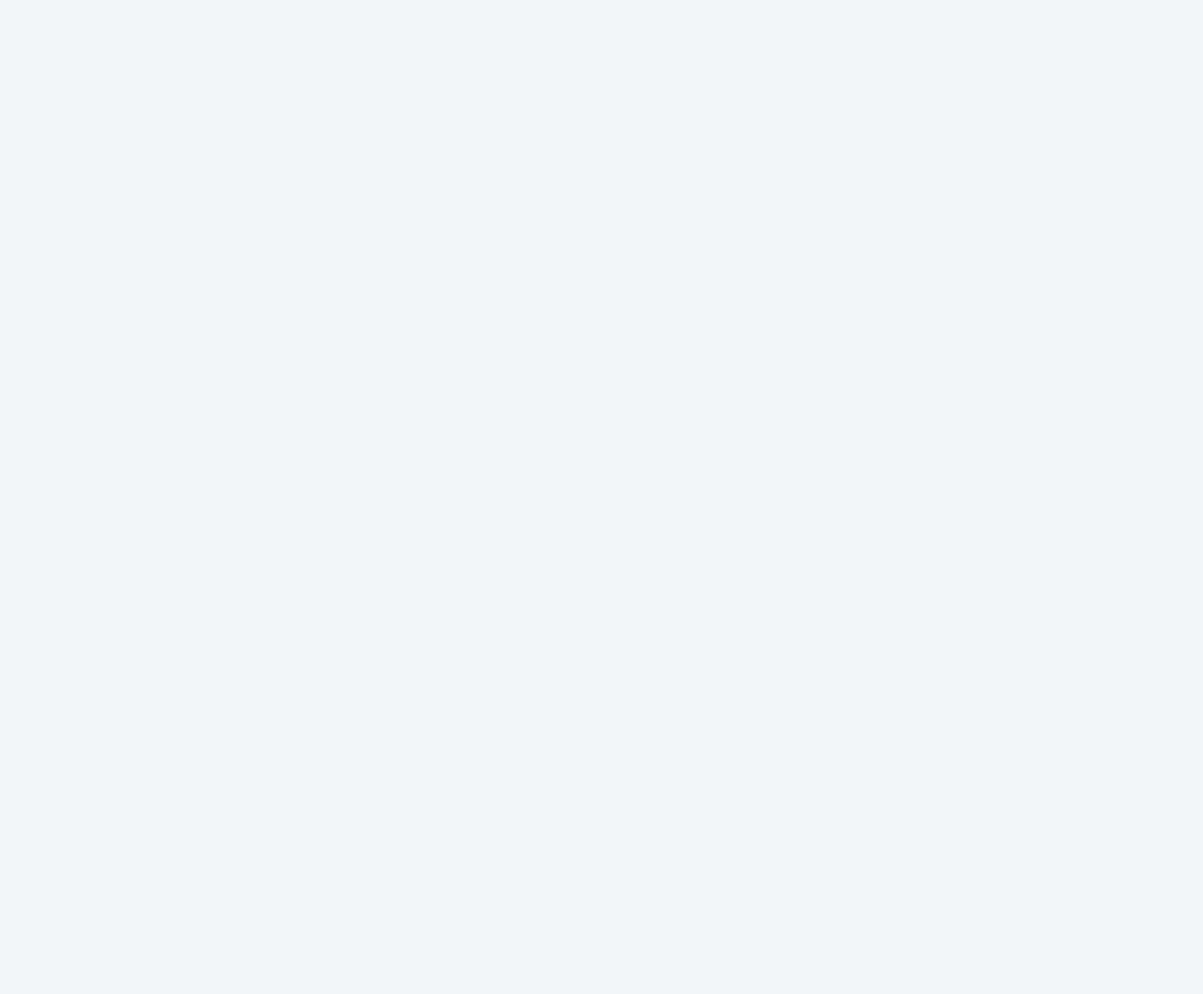
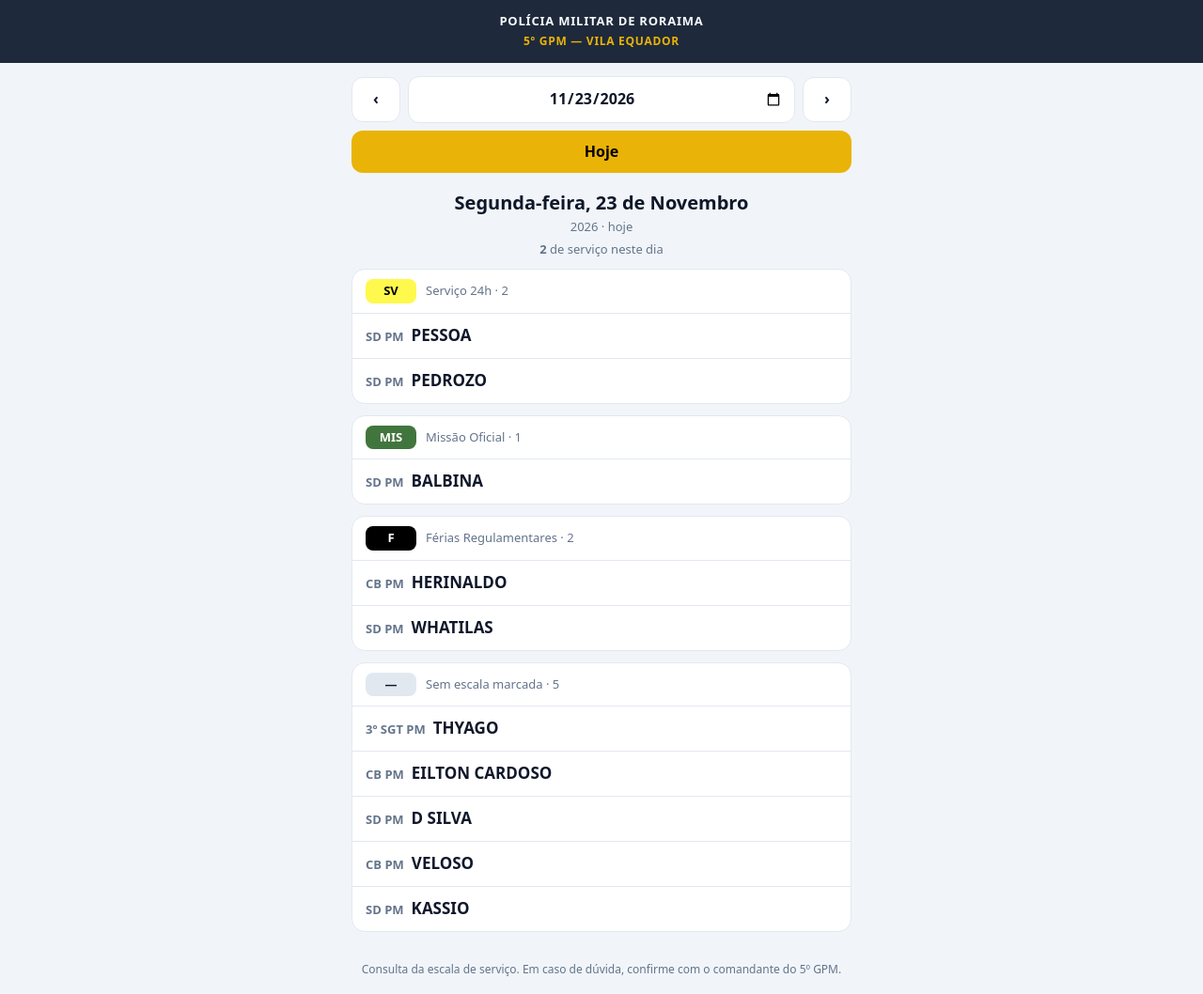
Before and after one commit to srThyago/ESCALA-DO-CURIOZEIRO, a plain HTML site: page index.html in a window 1280 px wide. Shown: the whole page at 94% size. Before the commit the page ends 800 px from the top, so only its background shows below. Drawn offline with Linux system fonts and the light colour scheme.

Commit message:
Enhance index.html with new styles and structure

```diff
--- a/index.html
+++ b/index.html
@@ -32,4 +32,67 @@ header b{display:block;font-size:13px;letter-spacing:.06em}header span{color:var
 .sub{text-align:center;color:var(--mut);font-size:13px;margin-bottom:6px}
 .card{background:var(--panel);border:1px solid var(--line);border-radius:14px;margin-top:12px;overflow:hidden}
 .gh{display:flex;align-items:center;gap:10px;padding:10px 14px}
-.tag{min-width:54px;text-align:center;border-radius:8px
+.tag{min-width:54px;text-align:center;border-radius:8px;padding:4px 8px;font-weight:800;font-size:13px}
+.gh small{color:var(--mut);font-size:13px}
+.pm{padding:12px 14px;border-top:1px solid var(--line);font-size:17px}
+.pm i{font-style:normal;color:var(--mut);font-size:13px;margin-right:8px;font-weight:600}
+.pm b{text-transform:uppercase}
+.msg{margin-top:16px;padding:14px;border-radius:12px;background:var(--bad);color:var(--badink);font-weight:700;text-align:center}
+footer{text-align:center;color:var(--mut);font-size:12px;padding:18px 14px}
+</style></head>
+<body>
+<header><b>POLÍCIA MILITAR DE RORAIMA</b><span>5º GPM — VILA EQUADOR</span></header>
+<div class="wrap">
+ <div class="nav"><button id="pv" aria-label="Dia anterior">‹</button><input id="dp" type="date" aria-label="Escolher data"><button id="nx" aria-label="Próximo dia">›</button></div>
+ <button class="hoje" id="hj">Hoje</button>
+ <div class="dt" id="dt"></div><div class="sub" id="sb"></div>
+ <div id="out"></div>
+</div>
+<footer>Consulta da escala de serviço. Em caso de dúvida, confirme com o comandante do 5º GPM.</footer>
+<script>
+const MN=["Janeiro","Fevereiro","Março","Abril","Maio","Junho","Julho","Agosto","Setembro","Outubro","Novembro","Dezembro"];
+const WD=["Domingo","Segunda-feira","Terça-feira","Quarta-feira","Quinta-feira","Sexta-feira","Sábado"];
+const FN={SV:["Serviço 24h","#fff94d","#000000"],SVID:["Serviço Extra Diurno","#4f46e5","#ffffff"],SVIN:["Serviço Extra Noturno","#e44444","#ffffff"],SEDE:["Serviço na Sede","#0891b2","#ffffff"],F:["Férias Regulamentares","#000000","#ffffff"],C:["Curso / Capacitação","#9333ea","#ffffff"],JM:["Junta Médica","#dd2cc5","#ffffff"],MIS:["Missão Oficial","#41753e","#ffffff"]};
+const ORDER=["SV","SVID","SVIN","SEDE","MIS","C","JM","F"];
+const SERV=["SV","SVID","SVIN","SEDE"];
+const R=(a,b,c)=>{const o={};for(let i=a;i<=b;i++)o[i]=c;return o};
+const S=(...p)=>Object.assign({},...p);
+/* Chave "ano-mês" (mês de 0 a 11). 2026-10 = novembro de 2026 */
+const DATA={"2026-10":[
+ ["3º SGT PM","THYAGO",{2:"SV",5:"SVIN",7:"SV",10:"SVIN",12:"SV",16:"SVID",17:"SV",18:"SEDE",22:"SV",27:"SV"}],
+ ["CB PM","EILTON CARDOSO",{1:"SV",6:"SV",10:"SVID",11:"SV",16:"SV",20:"SVID",21:"SV",26:"SV"}],
+ ["SD PM","PESSOA",S({5:"SV",18:"SV",23:"SV",25:"SVIN",28:"SV",30:"SVIN"},R(8,17,"MIS"))],
+ ["CB PM","HERINALDO",S({1:"MIS",2:"MIS",4:"SV",6:"SVIN",9:"SV",10:"SVIN",14:"SV"},R(16,30,"F"))],
+ ["SD PM","D SILVA",S(R(1,20,"F"),{22:"SV",26:"SVID",27:"SV",30:"SVID"})],
+ ["SD PM","WHATILAS",S({2:"SV",5:"SVIN",7:"SV",11:"SEDE",12:"SV",13:"SEDE",14:"SVIN"},R(15,30,"F"))],
+ ["CB PM","VELOSO",{4:"SV",9:"SV",14:"SV",19:"SV",20:"SVIN",21:"SVIN",24:"SV",29:"SV"}],
+ ["SD PM","KASSIO",S(R(1,9,"MIS"),{10:"SVID",11:"SV",15:"SV",20:"SV",25:"SV",26:"SVIN",30:"SV"})],
+ ["SD PM","PEDROZO",{3:"SV",5:"SVID",8:"SV",13:"SV",18:"SV",23:"SV",25:"SVID",28:"SV"}],
+ ["SD PM","BALBINA",S({3:"SV",6:"SVID",8:"SV",13:"SV",17:"SV",21:"SVID"},R(23,30,"MIS"))]
+]};
+const $=id=>document.getElementById(id);
+const esc=s=>String(s).replace(/[&<>"]/g,c=>({"&":"&amp;","<":"&lt;",">":"&gt;",'"':"&quot;"}[c]));
+const iso=d=>d.getFullYear()+"-"+String(d.getMonth()+1).padStart(2,"0")+"-"+String(d.getDate()).padStart(2,"0");
+let cur=new Date();cur.setHours(12,0,0,0);
+function show(){
+ const y=cur.getFullYear(),m=cur.getMonth(),d=cur.getDate(),list=DATA[y+"-"+m];
+ $("dp").value=iso(cur);
+ const hoje=new Date().toDateString()==cur.toDateString();
+ $("dt").textContent=`${WD[cur.getDay()]}, ${d} de ${MN[m]}`;
+ $("sb").textContent=y+(hoje?" · hoje":"");
+ if(!list){$("out").innerHTML='<div class="msg">A escala de '+MN[m]+' de '+y+' ainda não foi publicada.</div>';return}
+ const g={};list.forEach(o=>{const c=o[2][d]||"";(g[c]=g[c]||[]).push(o)});
+ const n=SERV.reduce((a,c)=>a+(g[c]||[]).length,0);
+ let h=`<div class="sub"><b>${n}</b> de serviço neste dia</div>`;
+ if(!n)h+='<div class="msg">Ninguém escalado para serviço neste dia.</div>';
+ [...ORDER,...Object.keys(g).filter(c=>c&&!ORDER.includes(c)),""].forEach(c=>{const l=g[c];if(!l)return;const f=FN[c];
+  h+=`<div class="card"><div class="gh"><span class="tag" style="${f?`background:${f[1]};color:${f[2]}`:"background:#e2e8f0;color:#0f172a"}">${esc(c||"—")}</span><small>${esc(f?f[0]:"Sem escala marcada")} · ${l.length}</small></div>`+
+  l.map(o=>`<div class="pm"><i>${esc(o[0])}</i><b>${esc(o[1])}</b></div>`).join("")+"</div>"});
+ $("out").innerHTML=h}
+const go=n=>{cur.setDate(cur.getDate()+n);show()};
+$("pv").onclick=()=>go(-1);$("nx").onclick=()=>go(1);
+$("hj").onclick=()=>{cur=new Date();cur.setHours(12,0,0,0);show()};
+$("dp").onchange=e=>{const v=e.target.value;if(!v)return;const p=v.split("-").map(Number);cur=new Date(p[0],p[1]-1,p[2],12);show()};
+show();
+</script>
+</body></html>
```
